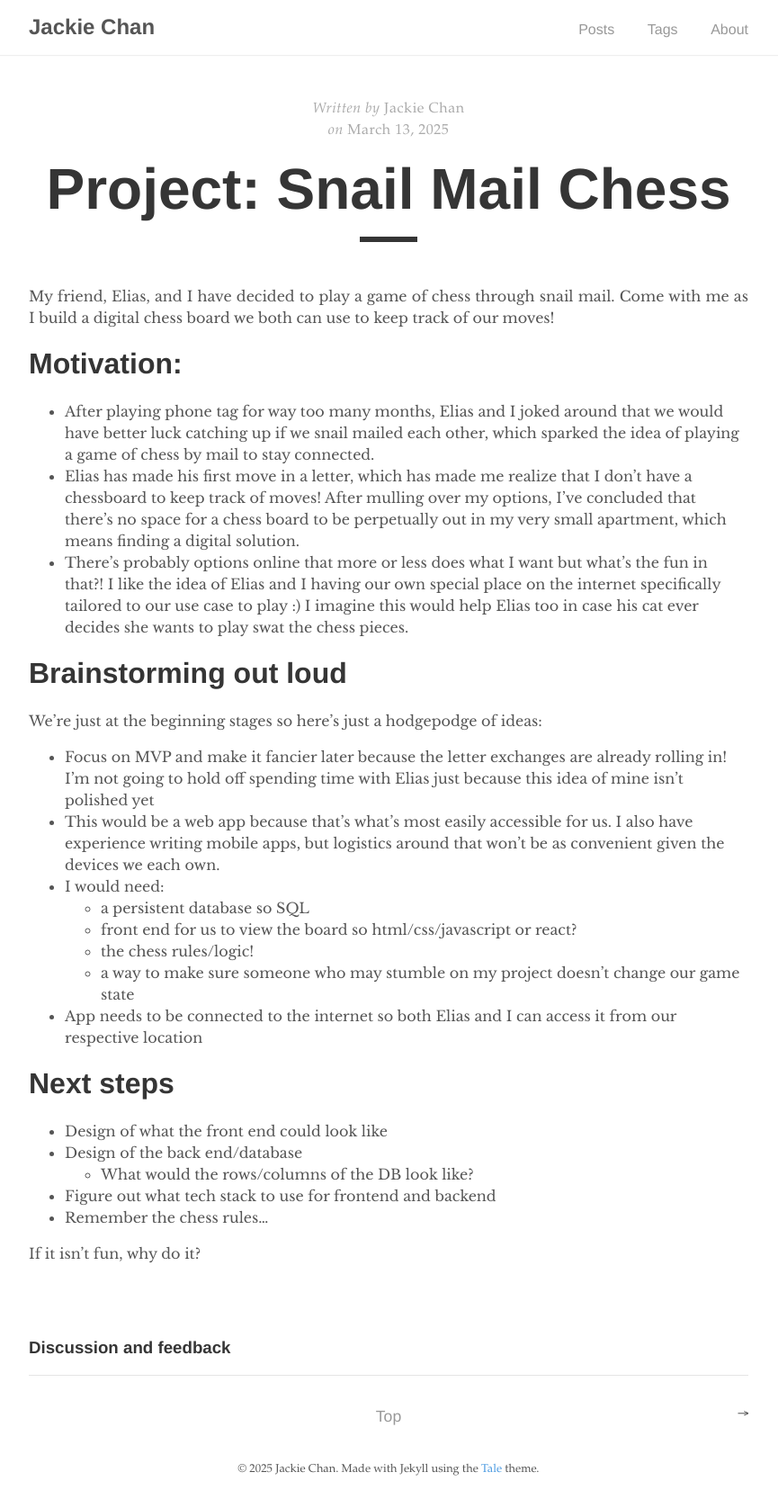
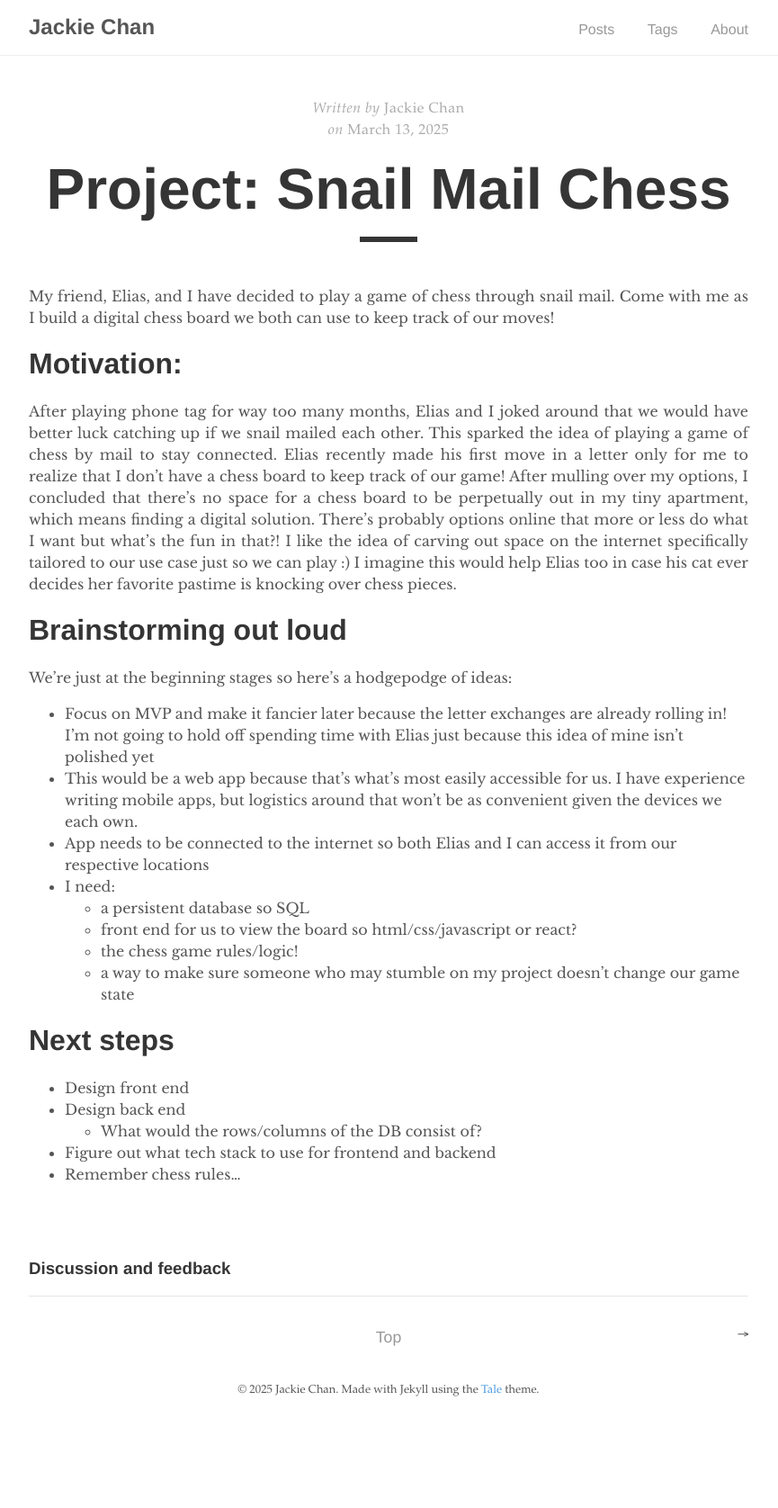
Before and after one commit to jackiechanmakes/jackiechanmakes.github.io, a Jekyll site: the page built from _posts/2025-03-13-snail-mail-chess.md, in a window 1280 px wide. Shown: the whole page at 90% size, without its empty margins (208-1073 px from the left). Built offline with Jekyll 4.4.1, drawn with Linux system fonts in a browser that asks for light colours; comment, search, counter and statistics services are not loaded; after the commit the page ends 1588 px from its top, so only the background shows below that.

Commit message:
Add edits to chess post

```diff
--- a/_posts/2025-03-13-snail-mail-chess.md
+++ b/_posts/2025-03-13-snail-mail-chess.md
@@ -11,26 +11,22 @@ My friend, Elias, and I have decided to play a game of chess through snail mail.
 <!--more-->
 
 # Motivation:
-- After playing phone tag for way too many months, Elias and I joked around that we would have better luck catching up if we snail mailed each other, which sparked the idea of playing a game of chess by mail to stay connected.
-- Elias has made his first move in a letter, which has made me realize that I don't have a chessboard to keep track of moves! After mulling over my options, I've concluded that there's no space for a chess board to be perpetually out in my very small apartment, which means finding a digital solution.
-- There's probably options online that more or less does what I want but what's the fun in that?! I like the idea of Elias and I having our own special place on the internet specifically tailored to our use case to play :) I imagine this would help Elias too in case his cat ever decides she wants to play swat the chess pieces.
+After playing phone tag for way too many months, Elias and I joked around that we would have better luck catching up if we snail mailed each other. This sparked the idea of playing a game of chess by mail to stay connected. Elias recently made his first move in a letter only for me to realize that I don't have a chess board to keep track of our game! After mulling over my options, I concluded that there's no space for a chess board to be perpetually out in my tiny apartment, which means finding a digital solution. There's probably options online that more or less do what I want but what's the fun in that?! I like the idea of carving out space on the internet specifically tailored to our use case just so we can play :) I imagine this would help Elias too in case his cat ever decides her favorite pastime is knocking over chess pieces.
 
 # Brainstorming out loud
-We're just at the beginning stages so here's just a hodgepodge of ideas:
+We're just at the beginning stages so here's a hodgepodge of ideas:
 - Focus on MVP and make it fancier later because the letter exchanges are already rolling in! I'm not going to hold off spending time with Elias just because this idea of mine isn't polished yet
-- This would be a web app because that's what's most easily accessible for us. I also have experience writing mobile apps, but logistics around that won't be as convenient given the devices we each own.
-- I would need:
+- This would be a web app because that's what's most easily accessible for us. I have experience writing mobile apps, but logistics around that won't be as convenient given the devices we each own.
+- App needs to be connected to the internet so both Elias and I can access it from our respective locations
+- I need:
   - a persistent database so SQL
   - front end for us to view the board so html/css/javascript or react?
-  - the chess rules/logic!
+  - the chess game rules/logic!
   - a way to make sure someone who may stumble on my project doesn't change our game state
-- App needs to be connected to the internet so both Elias and I can access it from our respective location
 
 # Next steps
-- Design of what the front end could look like
-- Design of the back end/database
-  - What would the rows/columns of the DB look like?
+- Design front end
+- Design back end
+  - What would the rows/columns of the DB consist of?
 - Figure out what tech stack to use for frontend and backend
-- Remember the chess rules...
-
-If it isn't fun, why do it?
+- Remember chess rules...
```
